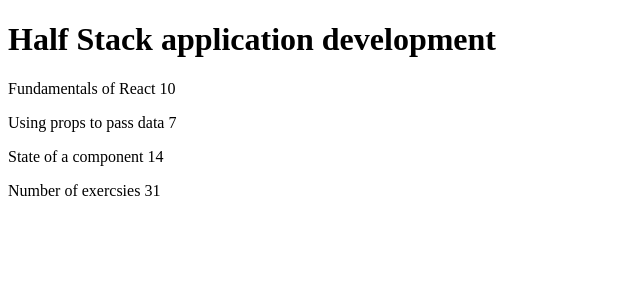
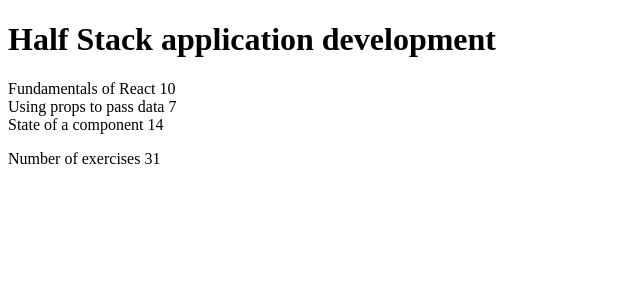
Before and after one commit to JeremiahCM/FullStackOpenLearning, a JavaScript app in the folder Part1/course-information/: page / in a window 1280 px wide. Shown: the top 300 px of the page, without its empty margins (0-640 px from the left). Built offline with nearby package versions, Linux system fonts and the light colour scheme.

Commit message:
Refactored Content component into Parts
Content component removed, now using Part components to make each exercise name and part an individual component.

```diff
--- a/Part1/course-information/src/App.js
+++ b/Part1/course-information/src/App.js
@@ -6,42 +6,35 @@
   )
 }
 
-const Content = (props) => {
+const Part = (props) => {
   return (
     <div>
-      <p>
-        {props.part1} {props.exercises1}
-      </p>
-      <p>
-        {props.part2} {props.exercises2}
-      </p>
-      <p>
-        {props.part3} {props.exercises3}
-      </p>
+      {props.part.name} {props.part.exercise}
     </div>
   )
 }
 
 const Total = (props) => {
   return (
-    <p>Number of exercsies {props.exercises1 + props.exercises2 + props.exercises3}</p>
+    <div>
+      <p>Number of exercises {props.part1.exercise + props.part2.exercise + props.part3.exercise}</p>
+    </div>
   )
 }
 
 const App = () => {
   const course = 'Half Stack application development'
-  const part1 = 'Fundamentals of React'
-  const exercises1 = 10
-  const part2 = 'Using props to pass data'
-  const exercises2 = 7
-  const part3 = 'State of a component'
-  const exercises3 = 14
+  const part1 = {name: 'Fundamentals of React', exercise: 10}
+  const part2 = {name: 'Using props to pass data', exercise: 7}
+  const part3 = {name: 'State of a component', exercise: 14}
 
   return (
     <>
       <Header course={course}/>
-      <Content part1={part1} part2={part2} part3={part3} exercises1={exercises1} exercises2={exercises2} exercises3={exercises3}/>
-      <Total exercises1={exercises1} exercises2={exercises2} exercises3={exercises3}/>
+      <Part part={part1}/>
+      <Part part={part2}/>
+      <Part part={part3}/>
+      <Total part1={part1} part2={part2} part3={part3}/>
     </>
   )
 }
```
